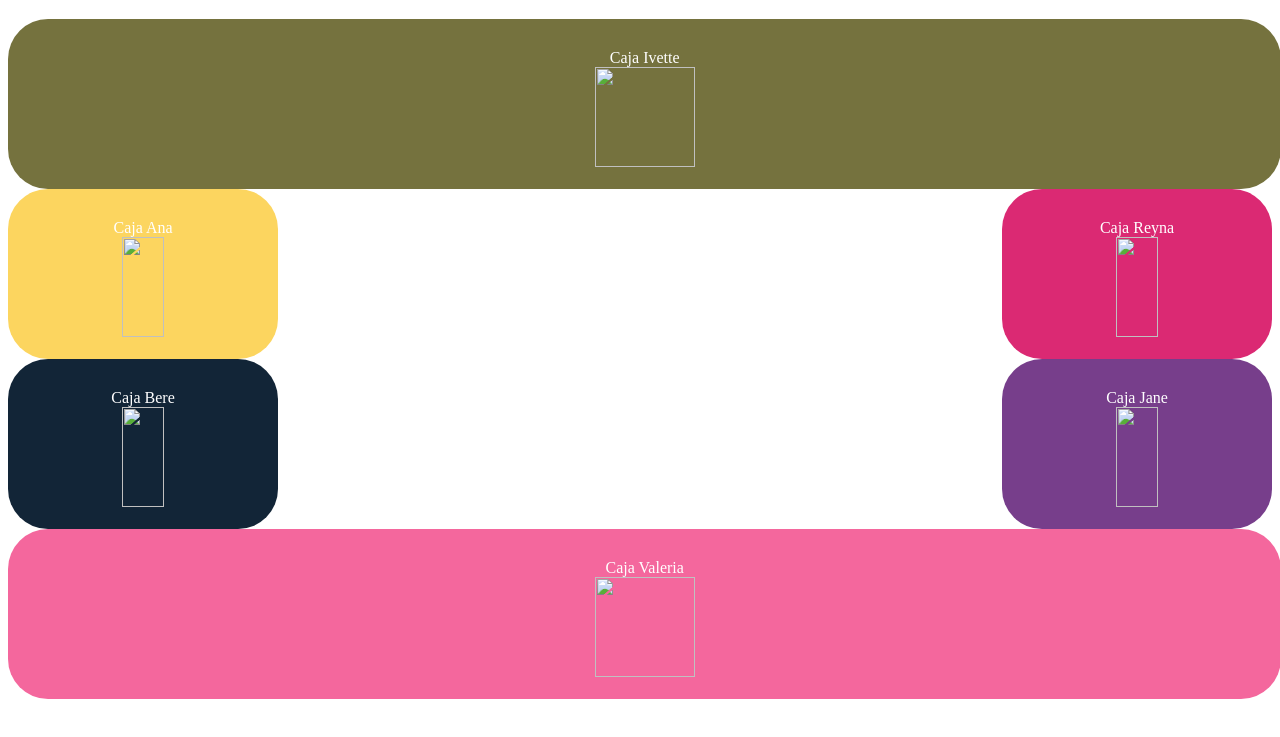
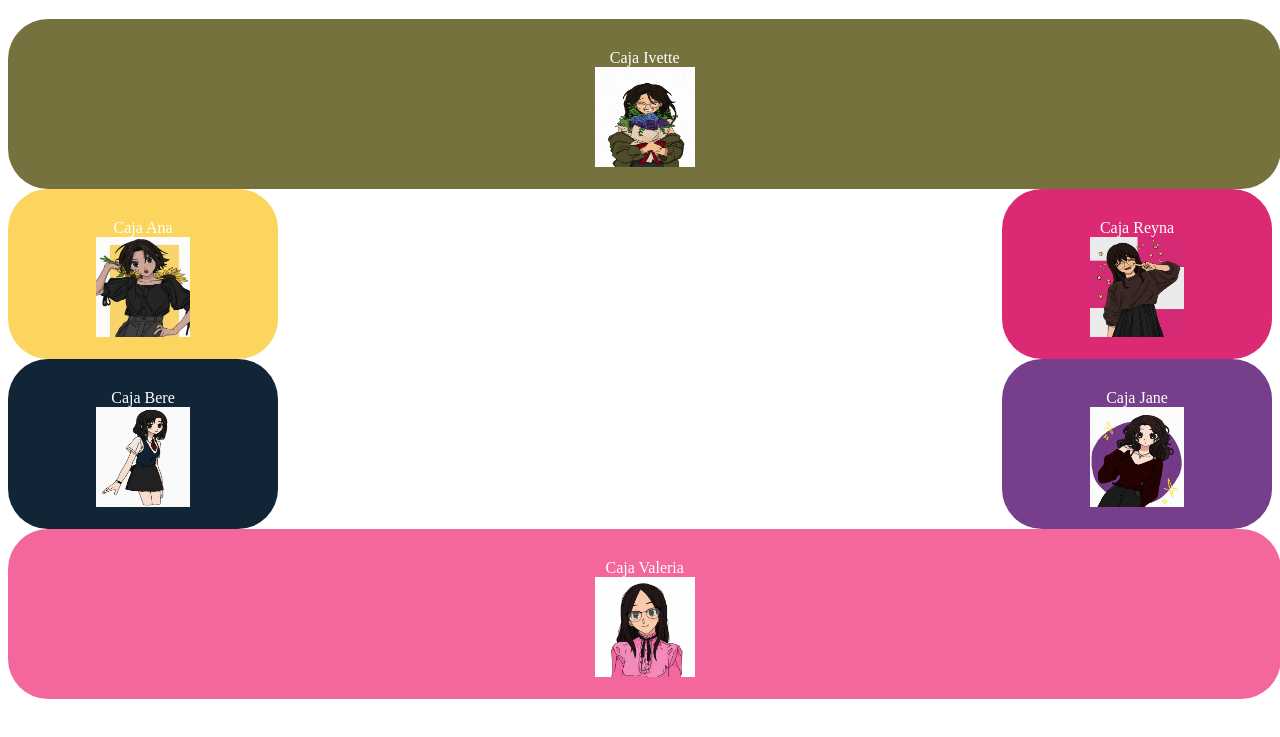
Before and after one commit to BloodyAlit/Caja, a plain HTML site: page index.html in a window 1280 px wide. Shown: the part 61-798 px from the top of the page. Drawn offline with Linux system fonts and the light colour scheme.

Commit message:
Update index.html

```diff
--- a/index.html
+++ b/index.html
@@ -11,26 +11,26 @@
     <h1>Practica de Cajas flotantes</h1>
     <div id="cajaIvette"> <center> Caja Ivette </center>
 
-	<img src="./img/Ivette.jpg" width="100" height="100"></div>
+	<img src="Ivette.jpg" width="100" height="100"></div>
 
     <div id="cajaReyna"> <center> Caja Reyna</center>
 
-	<img src="./img/Reyna.jpg" width="100" height="100"></div>
+	<img src="Reyna.jpg" width="100" height="100"></div>
 
     <div id="cajaAna"> <center> Caja Ana </center>
 
-	<img src="./img/Ana.jpg" width="100" height="100"></div>
+	<img src="Ana.jpg" width="100" height="100"></div>
 
     <div id="cajaJane"> <center> Caja Jane</center>
 
-	<img src="./img/Jane.jpg" width="100" height="100"></div>
+	<img src="Jane.jpg" width="100" height="100"></div>
 
     <div id="cajaBere"> <center> Caja Bere </center>
 
-	<img src="./img/Bere.jpg" width="100" height="100"></div>
+	<img src="Bere.jpg" width="100" height="100"></div>
 
     <div id="cajaValeria"> <center> Caja Valeria </center>
 
-	<img src="./img/Valeria.jpg" width="100" height="100"></div>
+	<img src="Valeria.jpg" width="100" height="100"></div>
   </body>
 </html>
```
